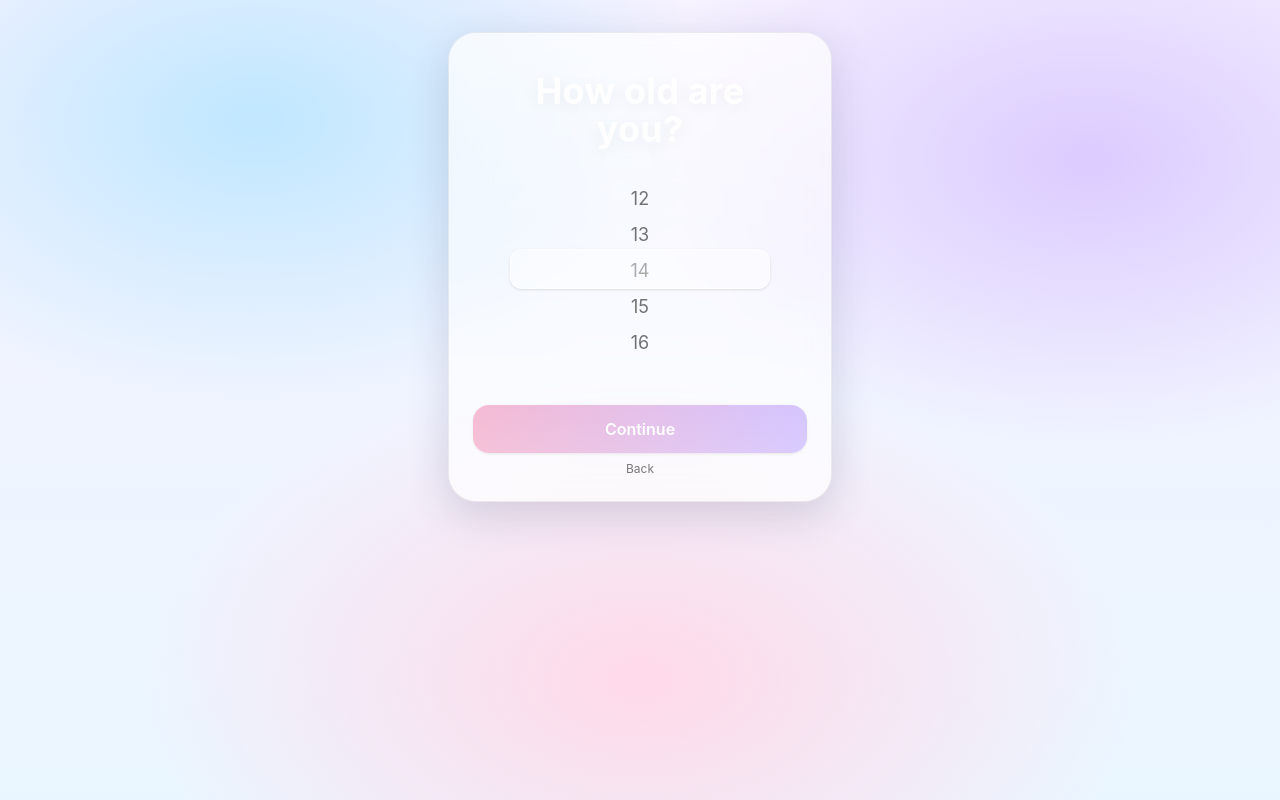
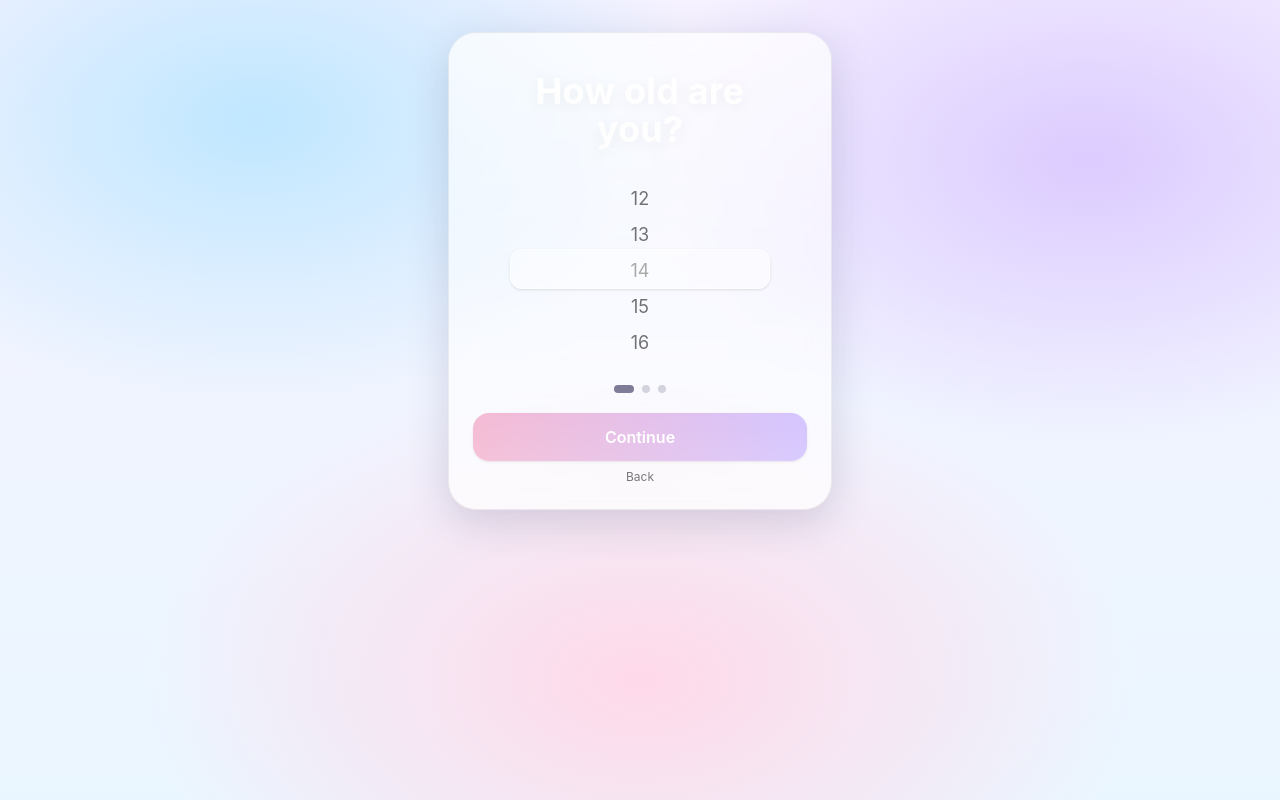
Before and after one commit to oganezovarno2-cpu/anima.app, a React (Vite) app: page / in a window 1280 px wide. Built offline with nearby package versions, Linux system fonts and the light colour scheme.

Commit message:
Update StepDots.tsx

```diff
--- a/src/ui/StepDots.tsx
+++ b/src/ui/StepDots.tsx
@@ -1,12 +1,15 @@
 import React from "react";
-export default function StepDots({step,total}:{step:number;total:number}) {
+export default function StepDots({ step, total }: { step: number; total: number }) {
   return (
-    <div className="flex items-center justify-center gap-2 my-4">
-      {Array.from({length: total}).map((_,i)=>(
-        <div key={i}
-          className={`h-2 w-2 rounded-full transition-all
-            ${i===step ? 'w-4 bg-anima.ink/80' : 'bg-anima.ink/25'}`} />
+    <div className="flex items-center justify-center gap-2 my-5">
+      {Array.from({ length: total }).map((_, i) => (
+        <div
+          key={i}
+          className={`h-2 rounded-full transition-all ${
+            i === step ? "w-5 bg-anima-ink/80" : "w-2 bg-anima-ink/25"
+          }`}
+        />
       ))}
     </div>
-  )
+  );
 }
```
